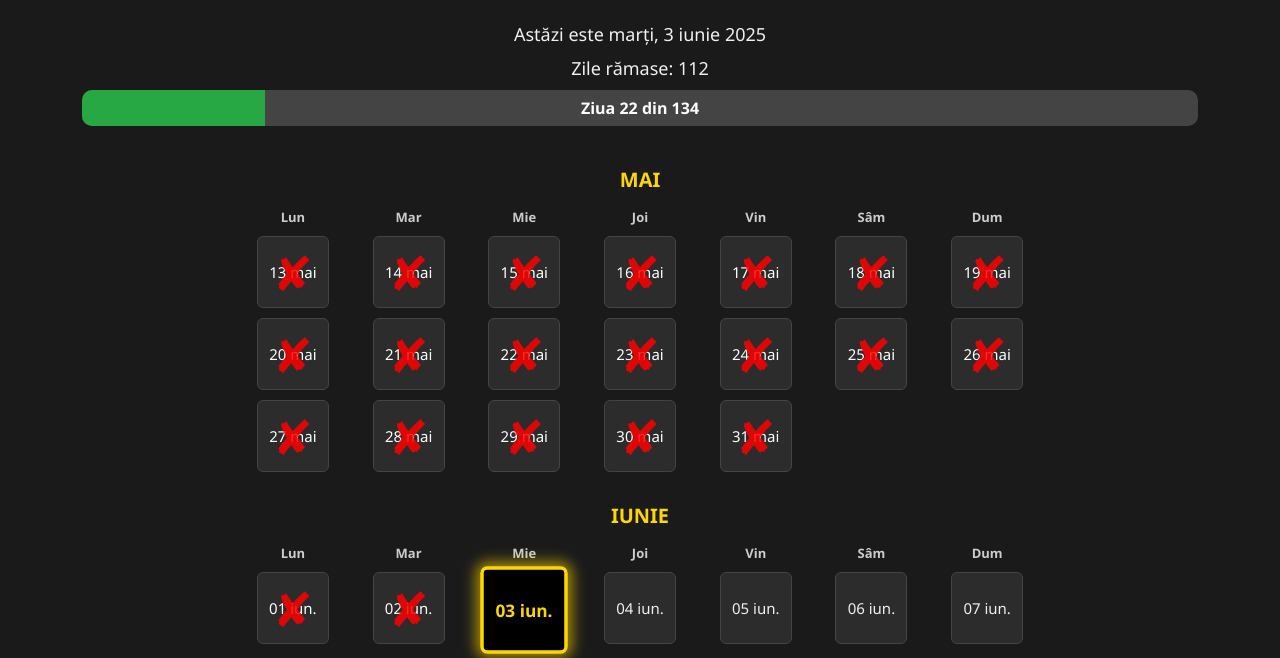
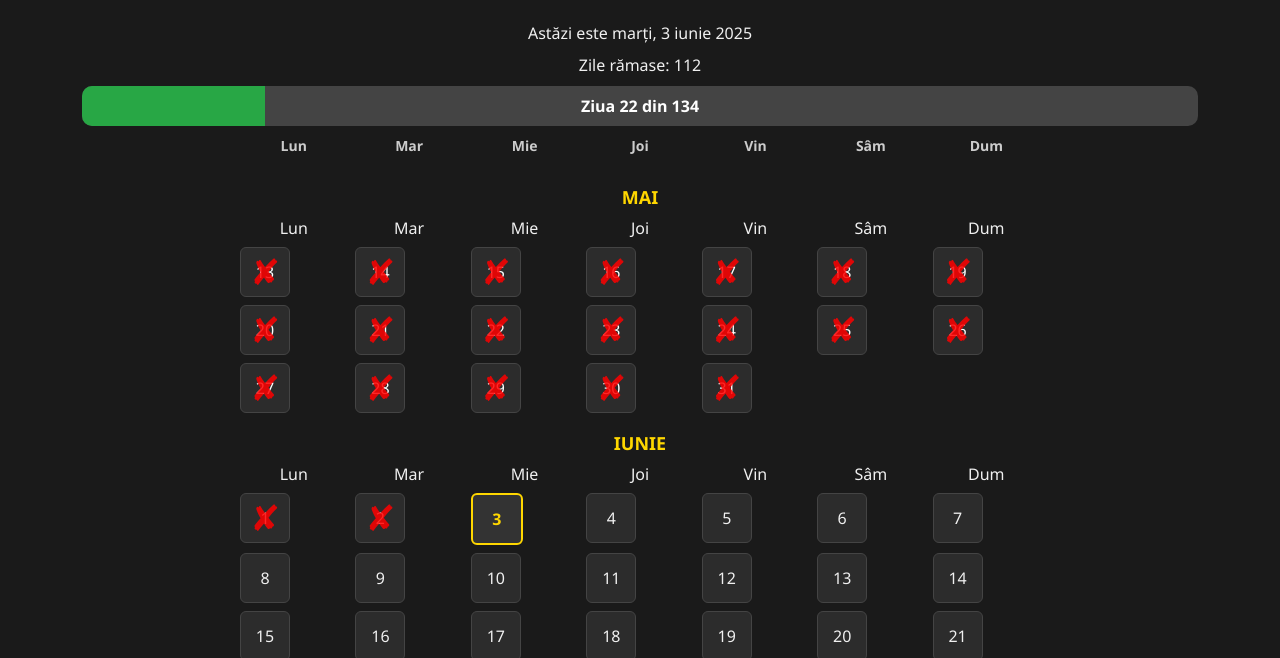
Before and after one commit to Adrian2393/CalendarAMR, a plain HTML site: page index.html in a window 1280 px wide. Shown: the part 142-800 px from the top of the page. Drawn offline with Linux system fonts and the light colour scheme.

Commit message:
Update index.html

```diff
--- a/index.html
+++ b/index.html
@@ -29,7 +29,7 @@
     .progress-container {
       background-color: #444;
       border-radius: 10px;
-      height: 36px;
+      height: 40px;
       width: 90%;
       margin: 10px auto;
       overflow: hidden;
@@ -54,24 +54,21 @@
     .calendar {
       display: grid;
       grid-template-columns: repeat(7, 1fr);
-      gap: 10px;
-      justify-items: center;
+      gap: 8px;
+      justify-content: center;
       max-width: 800px;
       margin: 20px auto;
     }
     .day {
-      width: 60px;
-      height: 60px;
-      padding: 5px;
+      width: 48px;
+      height: 48px;
+      line-height: 48px;
       border-radius: 6px;
       background-color: #2c2c2c;
       border: 1px solid #444;
+      font-size: 16px;
+      text-align: center;
       position: relative;
-      transition: transform 0.3s ease;
-      font-size: 15px;
-      display: flex;
-      align-items: center;
-      justify-content: center;
     }
     .past {
       background-color: #2c2c2c;
@@ -83,23 +80,32 @@
       top: 50%;
       left: 50%;
       transform: translate(-50%, -50%);
-      font-size: 48px;
+      font-size: 36px;
       color: rgba(255, 0, 0, 0.85);
       pointer-events: none;
-      font-weight: 300;
     }
     .today {
-      background-color: #000;
+      background-color: #333;
       color: #ffd700;
       font-weight: bold;
-      border: 3px solid #ffd700;
-      box-shadow: 0 0 12px 4px rgba(255, 215, 0, 0.6);
-      transform: scale(1.15);
-      z-index: 2;
+      border: 2px solid #ffd700;
+    }
+    .weekdays {
+      display: grid;
+      grid-template-columns: repeat(7, 1fr);
+      gap: 8px;
+      max-width: 800px;
+      margin: 0 auto 10px;
+      font-weight: bold;
+      font-size: 14px;
+    }
+    .weekdays div {
+      text-align: center;
+      color: #ccc;
     }
     .countdown, .today-date {
       margin: 10px 0;
-      font-size: 18px;
+      font-size: 16px;
     }
     footer {
       margin-top: 40px;
@@ -109,20 +115,11 @@
     .month-break {
       grid-column: span 7;
       text-align: center;
-      padding: 20px 0 5px;
+      padding: 10px 0 0;
       font-weight: bold;
-      font-size: 20px;
+      font-size: 18px;
       color: #ffd700;
       text-transform: uppercase;
-    }
-    .weekday-labels {
-      display: contents;
-    }
-    .weekday {
-      font-weight: bold;
-      color: #ccc;
-      font-size: 13px;
-      text-align: center;
     }
   </style>
 </head>
@@ -138,7 +135,7 @@
   <div class="countdown" id="countdown"></div>  <div class="progress-container">
     <div class="progress-text" id="progress-text"></div>
     <div class="progress-bar" id="progress-bar"></div>
-  </div>  <div class="calendar" id="calendar"></div>  <footer>
+  </div>  <div id="calendar-wrapper"></div>  <footer>
     &copy; EUFOR ROT II &mdash; Calendar actualizat automat zilnic.
   </footer>  <script>
     const start = new Date("2025-05-13");
@@ -148,14 +145,27 @@
 
     const totalDays = Math.floor((end - start) / (1000 * 60 * 60 * 24)) + 1;
     const currentDay = Math.floor((today - start) / (1000 * 60 * 60 * 24)) + 1;
-    const calendarEl = document.getElementById("calendar");
+
     const progressBar = document.getElementById("progress-bar");
     const progressText = document.getElementById("progress-text");
     const countdownEl = document.getElementById("countdown");
     const todayDateEl = document.getElementById("today-date");
+    const calendarWrapper = document.getElementById("calendar-wrapper");
 
     const weekdays = ['Lun', 'Mar', 'Mie', 'Joi', 'Vin', 'Sâm', 'Dum'];
-    const dayWidth = 7;
+
+    const weekdayRow = document.createElement('div');
+    weekdayRow.classList.add('weekdays');
+    weekdays.forEach(day => {
+      const div = document.createElement('div');
+      div.textContent = day;
+      weekdayRow.appendChild(div);
+    });
+    calendarWrapper.appendChild(weekdayRow);
+
+    const calendarEl = document.createElement('div');
+    calendarEl.classList.add('calendar');
+    calendarWrapper.appendChild(calendarEl);
 
     let lastMonth = "";
     for (let i = 0; i < totalDays; i++) {
@@ -168,21 +178,20 @@
         monthLabel.classList.add("month-break");
         monthLabel.textContent = currentMonth.toUpperCase();
         calendarEl.appendChild(monthLabel);
+        lastMonth = currentMonth;
 
+        // Add weekday headers again after each month
         weekdays.forEach(day => {
-          const dayLabel = document.createElement("div");
-          dayLabel.classList.add("weekday");
-          dayLabel.textContent = day;
-          calendarEl.appendChild(dayLabel);
+          const div = document.createElement('div');
+          div.classList.add('weekdays-header');
+          div.textContent = day;
+          calendarEl.appendChild(div);
         });
-
-        lastMonth = currentMonth;
       }
 
       const day = document.createElement("div");
       day.classList.add("day");
-      const formattedDate = date.toLocaleDateString("ro-RO", { day: '2-digit', month: 'short' });
-      day.textContent = formattedDate;
+      day.textContent = date.getDate();
 
       if (date < today) {
         day.classList.add("past");
```
